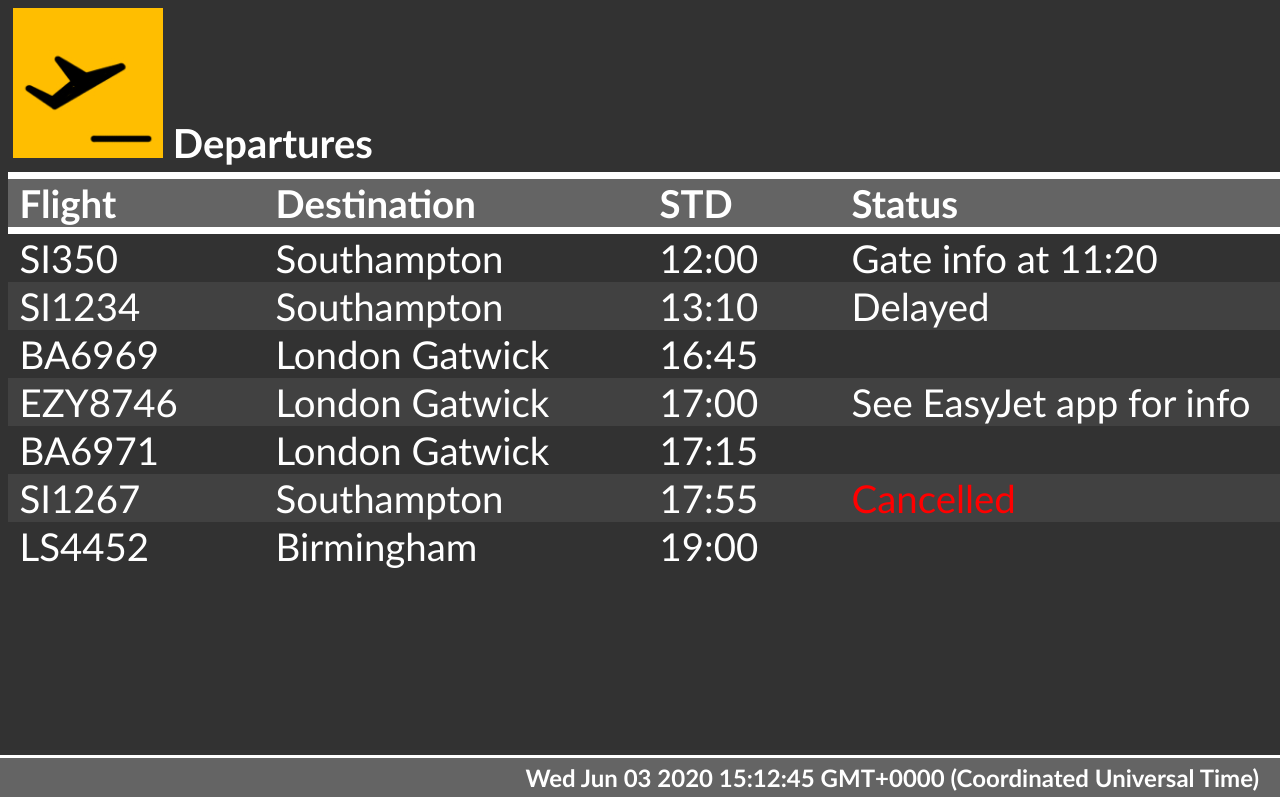
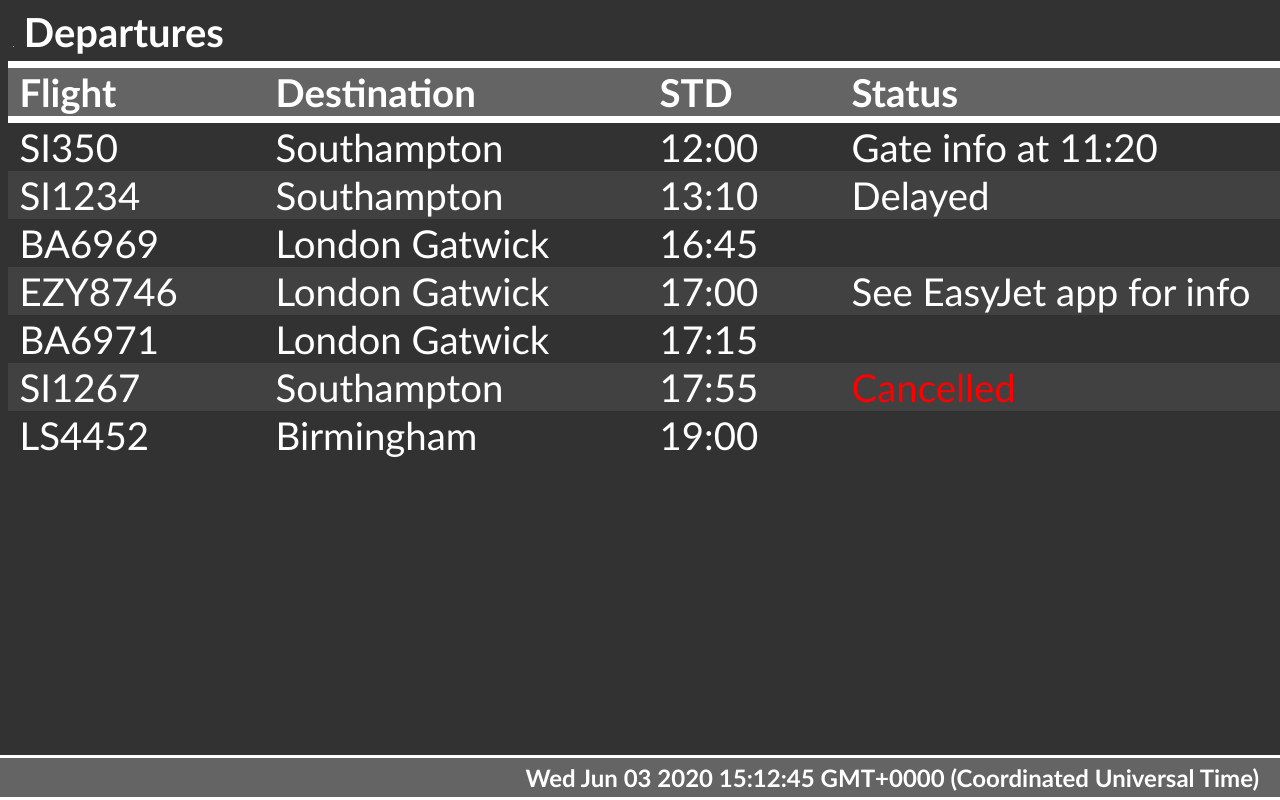
Before and after one commit to patrickhogan93/FIDstest, a plain HTML site: page index.html in a window 1280 px wide. Drawn offline with Linux system fonts and the light colour scheme.

Commit message:
Update index.html

```diff
--- a/index.html
+++ b/index.html
@@ -60,7 +60,7 @@ footer  {
 </head>
 <body>
     <header>
-        <h1><img src="departures.png" alt="Departures Logo"> Departures</h1>
+        <h1><img src="departures.png" alt="Departures Logo" width="1vw" height="1vw"> Departures</h1>
     </header>
 
     <table>
```
